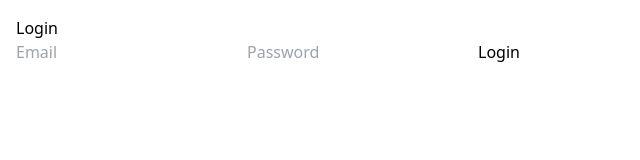
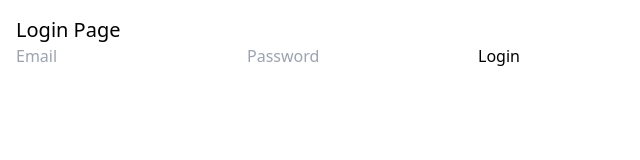
Before and after one commit to StudentTahseenraza/react-assignment-digicroz, a React (Vite) app: page /auth/login in a window 1280 px wide. Shown: the top 160 px of the page, without its empty margins (0-640 px from the left). Built offline with nearby package versions, Linux system fonts and the light colour scheme.

Commit message:
Add login page using TanStack Form

```diff
--- a/src/pages/Login.tsx
+++ b/src/pages/Login.tsx
@@ -27,8 +27,7 @@ export default function Login() {
 
   return (
     <div className="p-4">
-      <h2>Login</h2>
-
+    <h2 className="text-xl">Login Page</h2>
       <form onSubmit={(e) => { e.preventDefault(); form.handleSubmit() }}>
         <input
           placeholder="Email"
```
